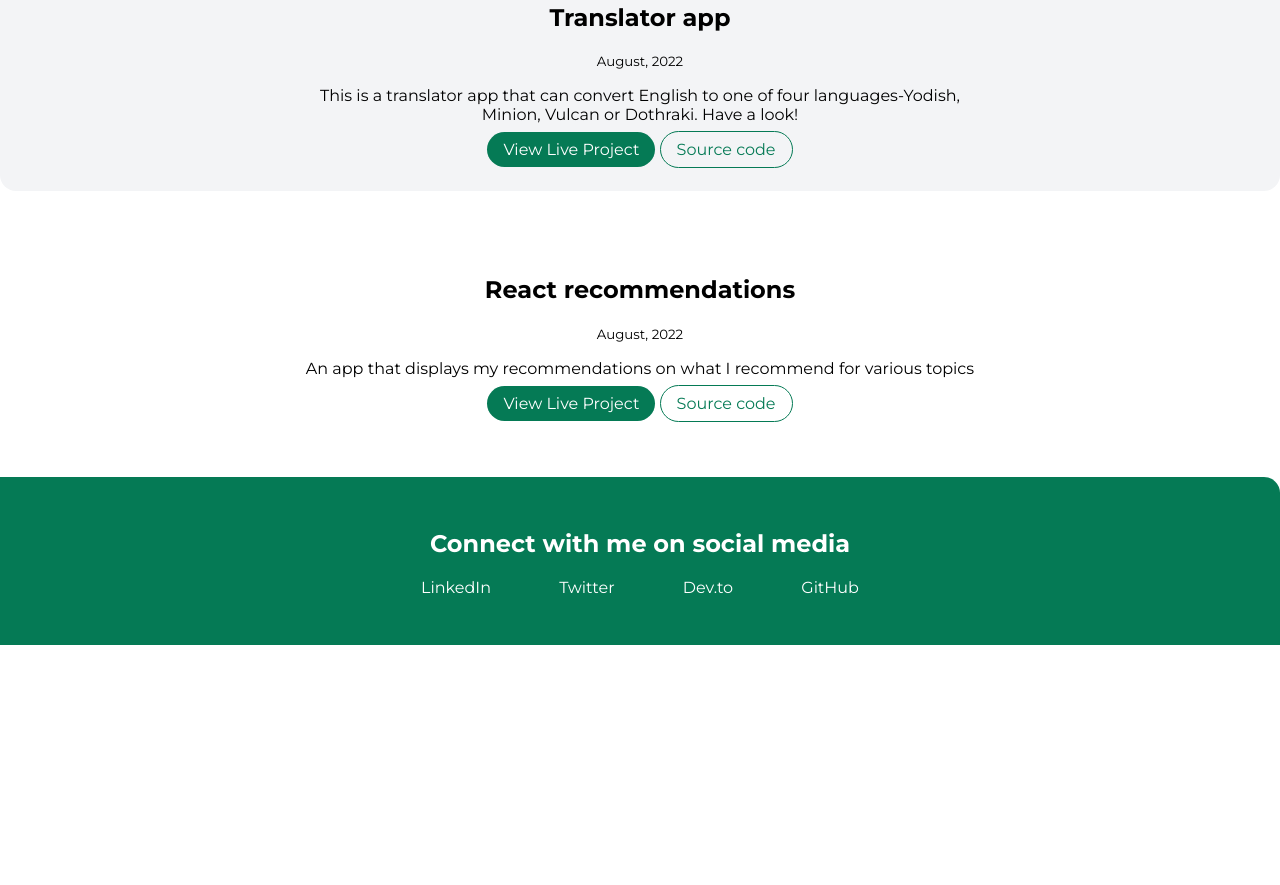
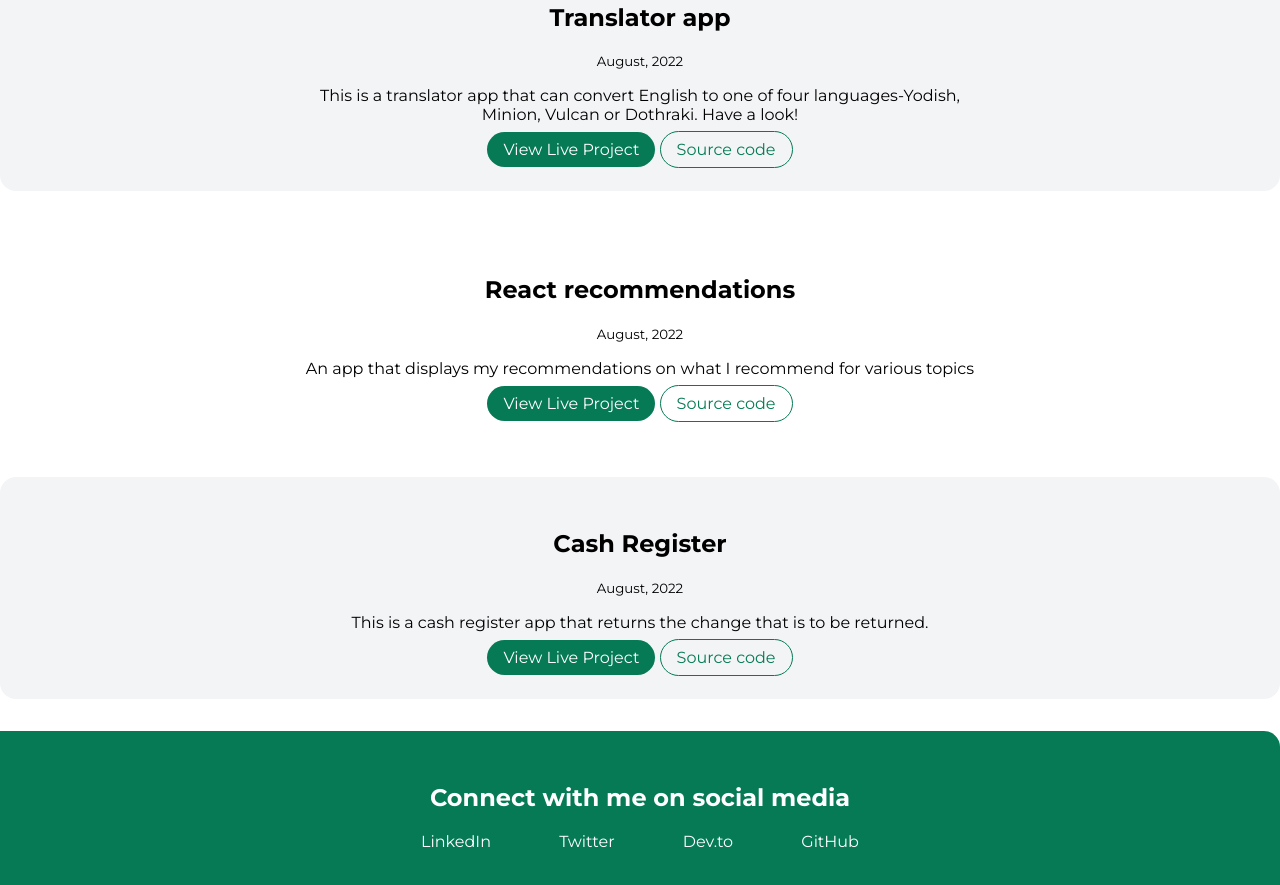
Before and after one commit to anubhav823/neogCampLesson3, a plain HTML site: page projects.html in a window 1280 px wide. Shown: the part 900-1785 px from the top of the page. Before the commit the page ends 1545 px from the top, so only its background shows below. Drawn offline with Linux system fonts and the light colour scheme.

Commit message:
added cash register app

```diff
--- a/projects.html
+++ b/projects.html
@@ -75,6 +75,17 @@
         <a href="https://github.com/anubhav823/reactRecommendations" class="link secondary-link">Source code</a>
       </div>
     </section>
+    <section class="section off-white">
+      <div class="container container-center">
+        <h1>Cash Register</h1>
+        <small>August, 2022</small>
+        <p>
+          This is a cash register app that returns the change that is to be returned.
+        </p>
+        <a href="https://cash-register-anubhav.netlify.app/" class="link primary-link">View Live Project</a>
+        <a href="https://github.com/anubhav823/neogCampLessonSix" class="link secondary-link">Source code</a>
+      </div>
+    </section>
     <footer class="footer">
       <h2>Connect with me on social media</h2>
       <ul class="social-links no-bullet">
```
